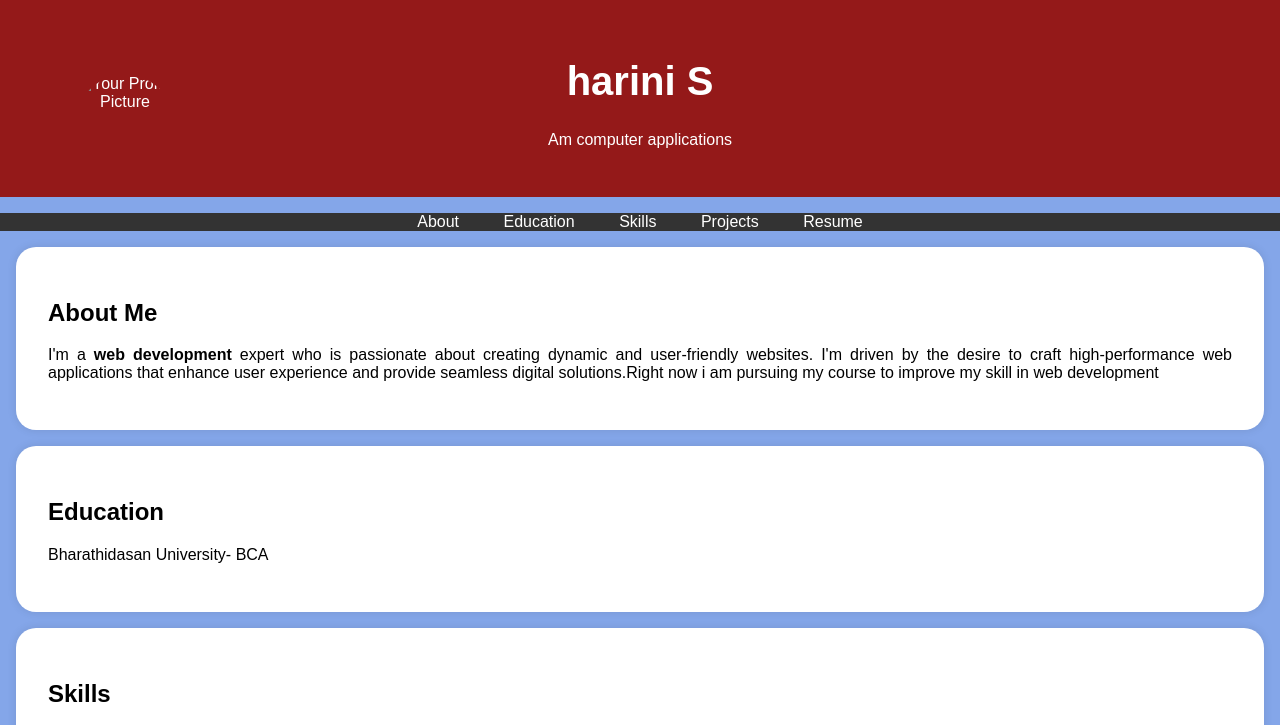
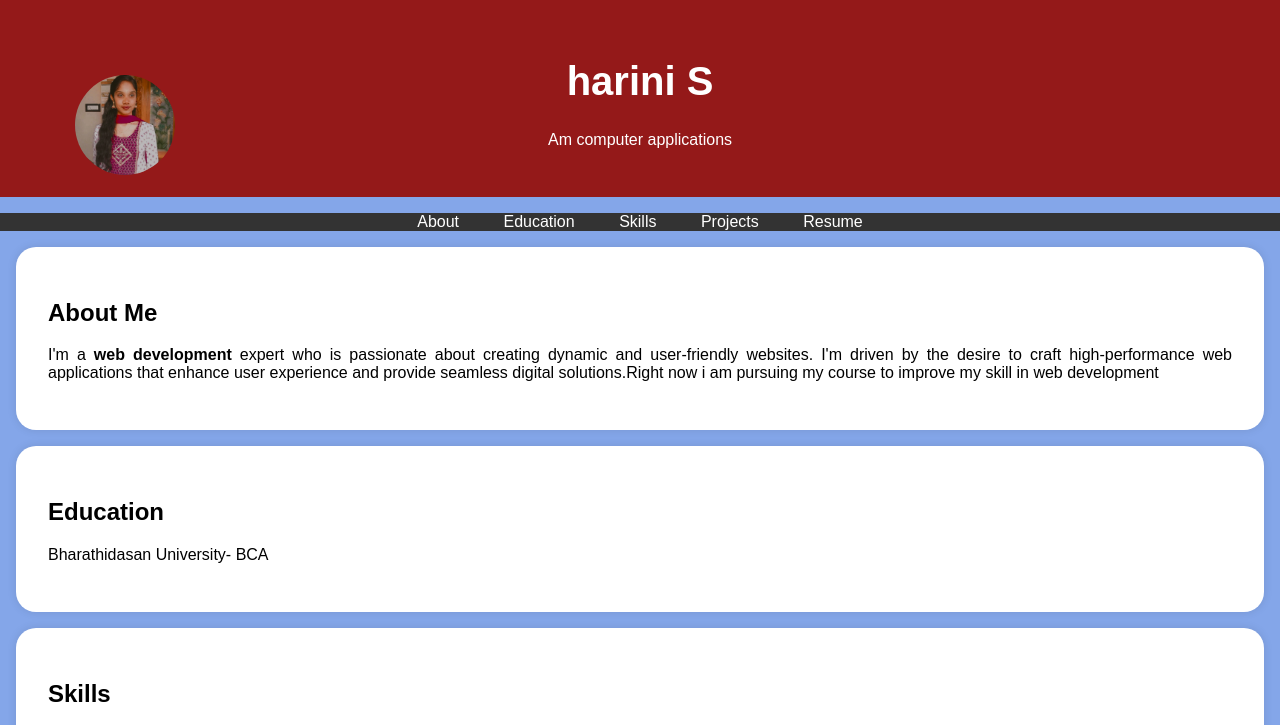
Before and after one commit to hariniharinu/digital-portfolio, a plain HTML site: page index.html in a window 1280 px wide. Shown: the top 725 px of the page. Drawn offline with Linux system fonts and the light colour scheme.

Commit message:
Update index.html

```diff
--- a/index.html
+++ b/index.html
@@ -95,7 +95,7 @@
     <header>
         <div class="header-content">
             <!-- Add your profile picture here -->
-            <img src="/storage/emulated/0/DCIM/Screenshots/Screenshot_20250306_221135.jpg" alt="Your Profile Picture" class="profile-picture">
+            <img src="Screenshot_20250319_152555.jpg" alt="Your Profile Picture" class="profile-picture">
             <h1>harini S</h1>
             <p>Am computer applications</p>
         </div>
```
